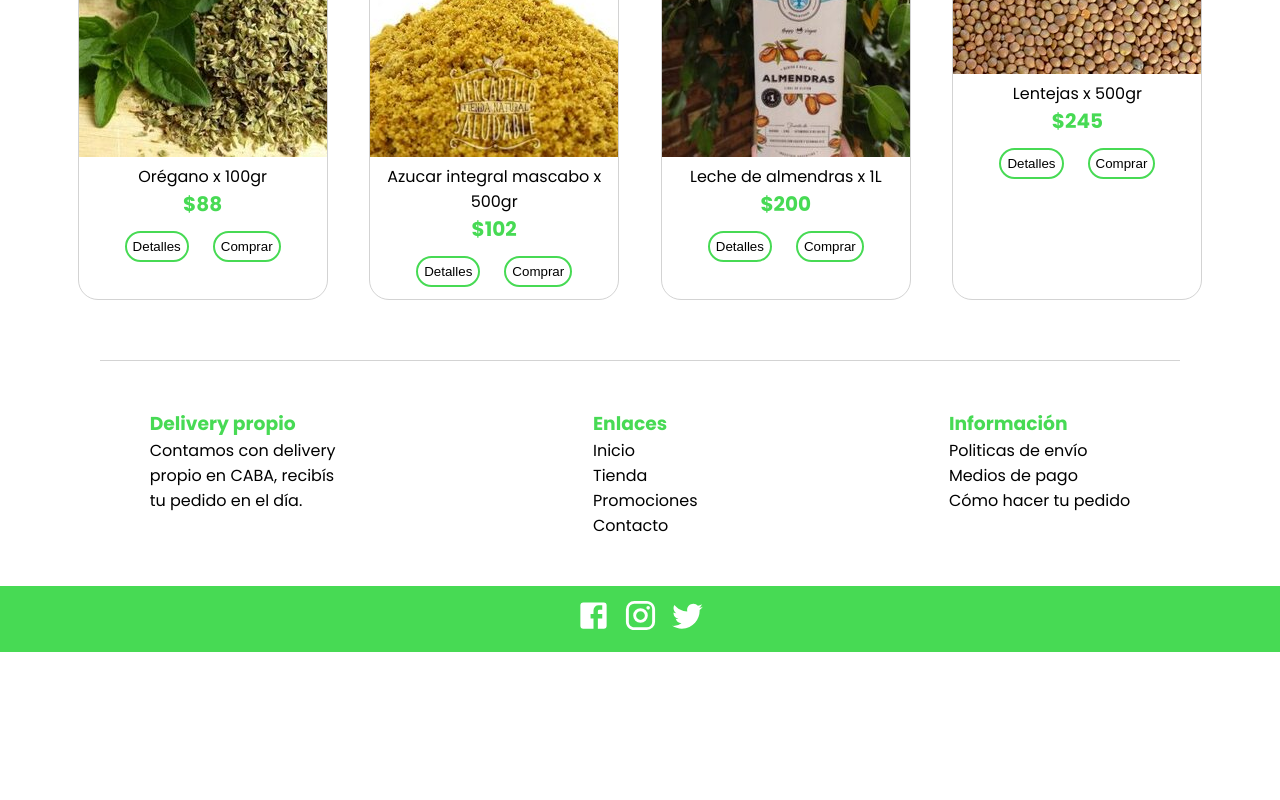
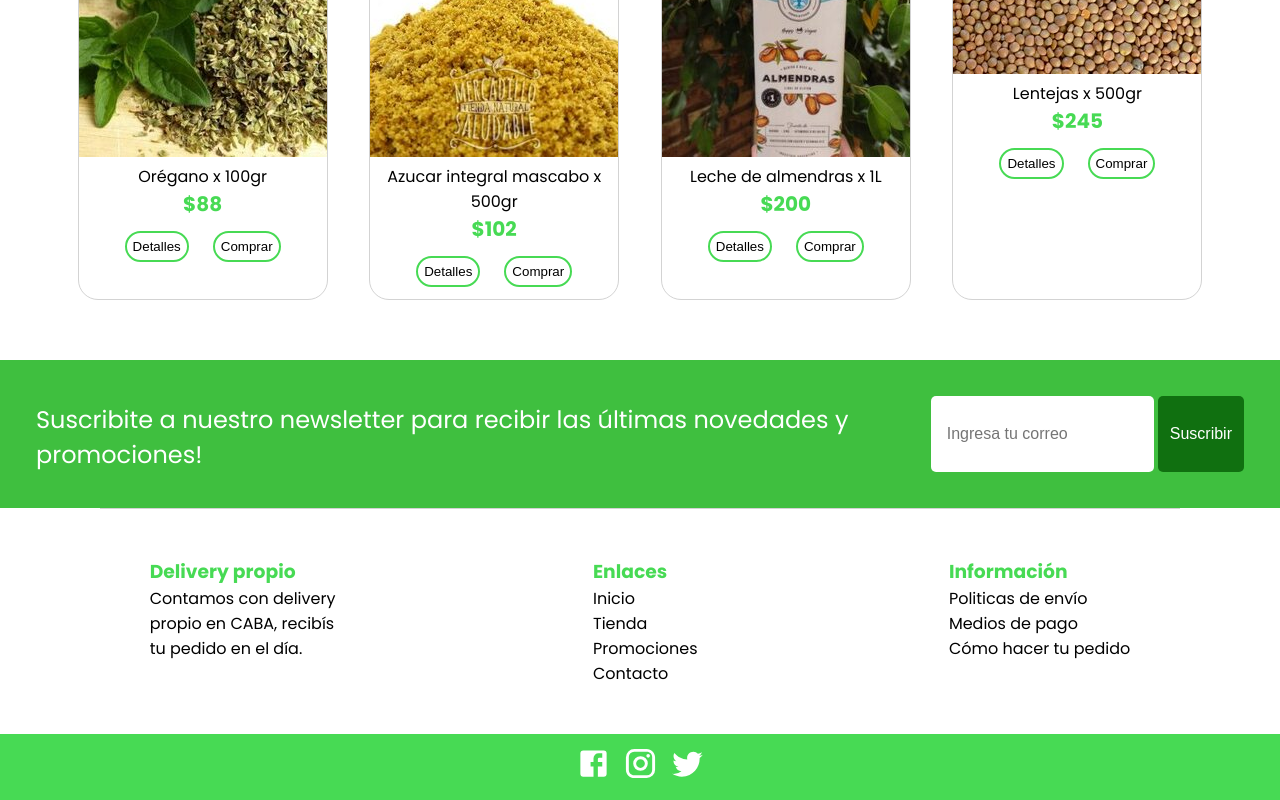
Before and after one commit to JavierDamico/enerlife, a React (Create React App) app: page / in a window 1280 px wide. Shown: the part 1042-1842 px from the top of the page. Before the commit the page ends 1694 px from the top, so only its background shows below. Built offline with nearby package versions, Linux system fonts and the light colour scheme.

Commit message:
agregado banner-newsletter

```diff
--- a/src/App.js
+++ b/src/App.js
@@ -1,5 +1,4 @@
 import { BrowserRouter as Router, Route, Switch } from "react-router-dom";
-import { useEffect } from "react";
 import "./styles/App.scss";
 import Home from "./components/Home.js";
 import Contacto from "./components/Contacto.js";
--- a/src/components/Home.js
+++ b/src/components/Home.js
@@ -5,6 +5,7 @@ import Beneficios from "./Beneficios";
 import MenuBar from "./MenuBar";
 import Banner from "./Banner";
 import Footer from "./Footer";
+import Subscribe from "./Subscribe";
 
 function Home() {
   return (
@@ -22,7 +23,7 @@ function Home() {
       </div>
 
       <GenDestacados />
-
+      <Subscribe />
       <Footer />
     </div>
   );
--- /dev/null
+++ b/src/components/Subscribe.js
@@ -0,0 +1,19 @@
+function Subscribe() {
+  return (
+    <div className="subscribe">
+      <p className="p_subscribe">
+        Suscribite a nuestro newsletter para recibir las últimas novedades y
+        promociones!
+      </p>
+      <input
+        className="input_subscribe"
+        type="email"
+        name="email"
+        placeholder="Ingresa tu correo"
+      ></input>
+      <button className="btn_subscribe">Suscribir</button>
+    </div>
+  );
+}
+
+export default Subscribe;
--- a/src/components/TopBar.js
+++ b/src/components/TopBar.js
@@ -1,6 +1,7 @@
 import { Link } from "react-router-dom";
 import Search from "./Search";
 import ShoppingCartOutlinedIcon from "@material-ui/icons/ShoppingCartOutlined";
+import AccountCircleOutlinedIcon from "@material-ui/icons/AccountCircleOutlined";
 
 function TopBar() {
   return (
@@ -12,6 +13,9 @@ function TopBar() {
           </span>
         </div>
         <Search />
+        <div>
+          <p className="micuenta">Mi cuenta</p>
+        </div>
         <div>
           <Link to="/cart">
             <ShoppingCartOutlinedIcon
--- a/src/styles/App.css
+++ b/src/styles/App.css
@@ -305,6 +305,35 @@ hr {
   padding: 12px 0;
 }
 
+.subscribe {
+  display: flex;
+  justify-content: center;
+  background-color: #3fbf3f;
+  padding: 36px;
+}
+.subscribe .p_subscribe {
+  display: inline-block;
+  color: white;
+  margin-right: 6px;
+  margin-top: 6px;
+  font-size: 24px;
+}
+.subscribe .input_subscribe {
+  font-size: 16px;
+  border: none;
+  padding: 12px 0 12px 16px;
+  border-radius: 5px;
+}
+.subscribe .btn_subscribe {
+  font-size: 16px;
+  color: white;
+  background-color: #107010;
+  border: none;
+  padding: 12px;
+  border-radius: 5px;
+  margin-left: 4px;
+}
+
 body {
   font: 100% "Poppins", sans-serif;
 }
@@ -355,12 +384,6 @@ body button:focus {
   border: none;
   width: 90%;
 }
-#top-bar .barra .carrito {
-  width: 15%;
-}
-#top-bar .barra .carrito img {
-  width: 150%;
-}
 #top-bar .barra .searchbar {
   margin: 15px;
   size: 50;
@@ -375,6 +398,10 @@ body button:focus {
 }
 #top-bar .barra form {
   width: 100%;
+}
+#top-bar .micuenta {
+  color: white;
+  font-size: 20px;
 }
 
 .contenedor {
@@ -407,7 +434,6 @@ body button:focus {
   width: 180%;
   display: none;
   left: 10px;
-  z-index: 99;
 }
 .contenedor .submenu a {
   font-size: 16px;
--- a/src/styles/App.scss
+++ b/src/styles/App.scss
@@ -7,6 +7,7 @@
 @import "_home";
 @import "_blog";
 @import "_notas";
+@import "_subscribe";
 
 $font-stack: "Poppins", sans-serif;
 $brand-color: #47da54;
@@ -65,12 +66,12 @@ body {
       border: none;
       width: 90%;
     }
-    .carrito {
-      width: 15%;
-      img {
-        width: 150%;
-      }
-    }
+    // .carrito {
+    //   width: 15%;
+    //   img {
+    //     width: 150%;
+    //   }
+    // }
     .searchbar {
       margin: 15px;
       size: 50;
@@ -86,6 +87,10 @@ body {
     form {
       width: 100%;
     }
+  }
+  .micuenta {
+    color: white;
+    font-size: 20px;
   }
 }
 
--- /dev/null
+++ b/src/styles/_subscribe.scss
@@ -0,0 +1,29 @@
+.subscribe {
+  display: flex;
+  justify-content: center;
+  background-color: #3fbf3f;
+  padding: 36px;
+
+  .p_subscribe {
+    display: inline-block;
+    color: white;
+    margin-right: 6px;
+    margin-top: 6px;
+    font-size: 24px;
+  }
+  .input_subscribe {
+    font-size: 16px;
+    border: none;
+    padding: 12px 0 12px 16px;
+    border-radius: 5px;
+  }
+  .btn_subscribe {
+    font-size: 16px;
+    color: white;
+    background-color: #107010;
+    border: none;
+    padding: 12px;
+    border-radius: 5px;
+    margin-left: 4px;
+  }
+}
```
Also changed, not shown: 1 other file (tests, documents, lock files or other folders).
